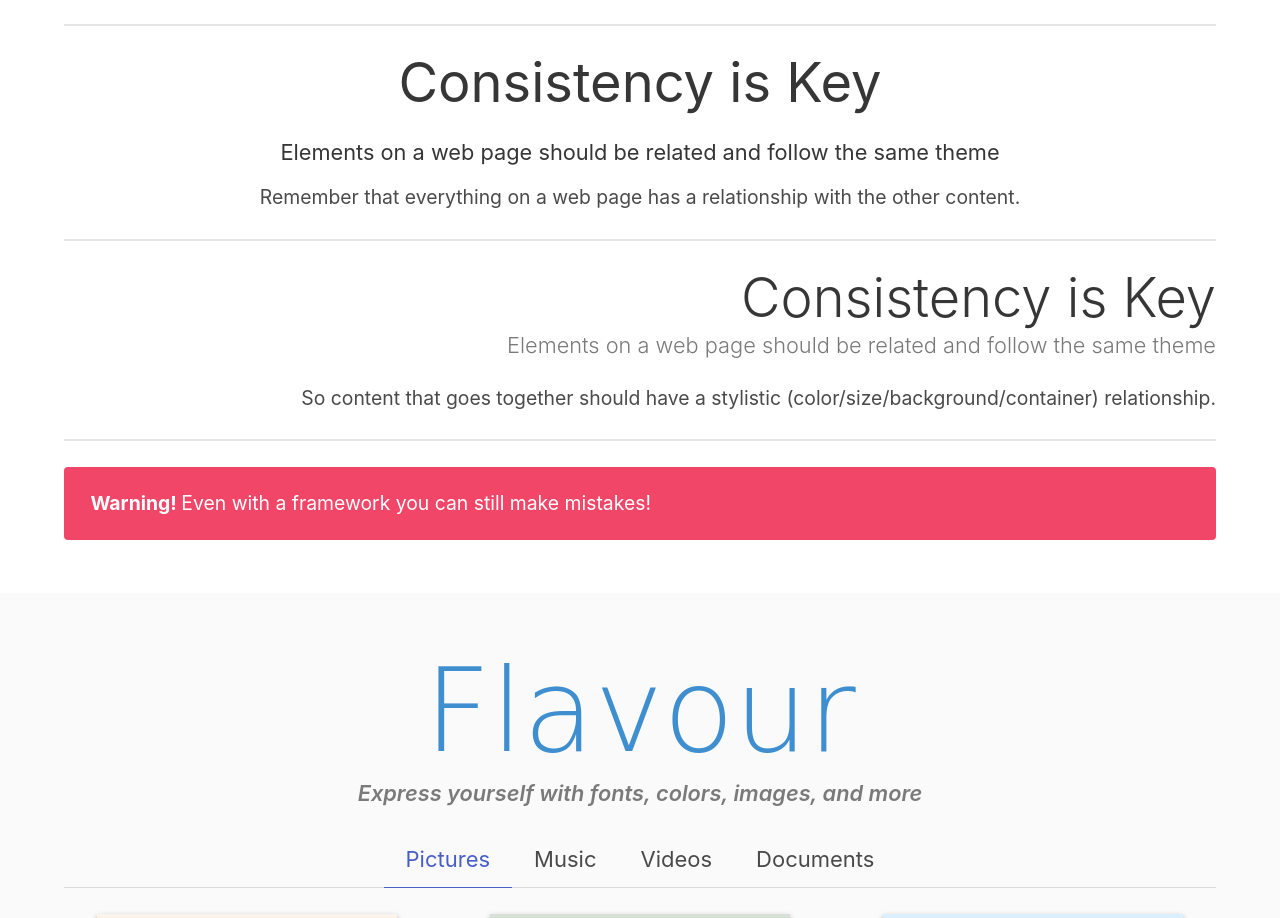
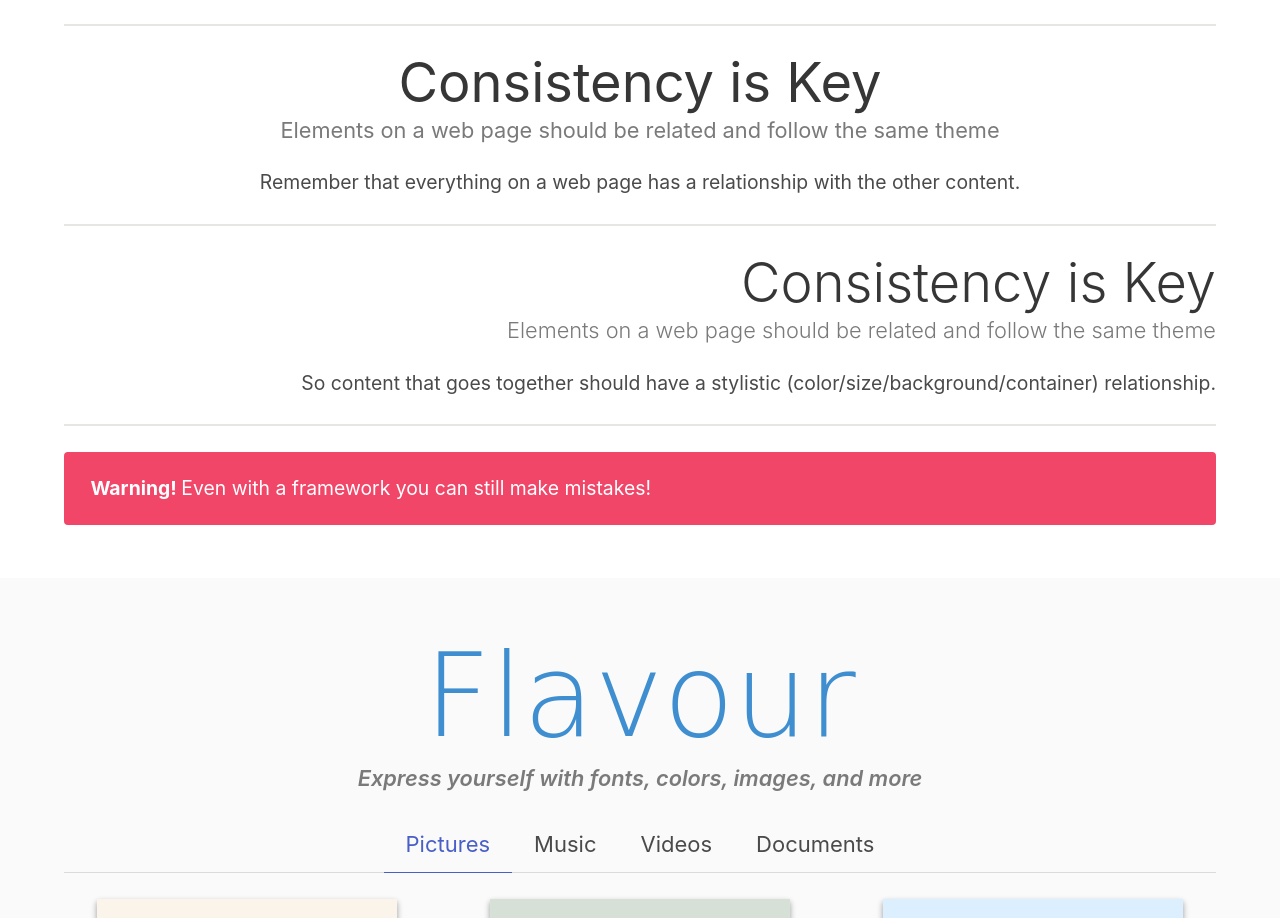
Before and after one commit to jdmar3-comp426/a02-johnszhu-comp, a website: page index.html in a window 1280 px wide. Shown: the part 1716-2634 px from the top of the page. Drawn offline with nearby package versions, Linux system fonts and the light colour scheme; a web font is replaced by a local one.

Commit message:
actually fixed this time

```diff
--- a/index.html
+++ b/index.html
@@ -66,7 +66,7 @@
         <hr>
         <div class="content has-text-centered">
             <h1 class="title has-text-weight-normal">Consistency is Key</h1>
-            <h5 class=" has-text-weight-normal">Elements on a web page should be related and follow the same theme</h5>
+            <h5 class="subtitle has-text-grey has-text-weight-normal">Elements on a web page should be related and follow the same theme</h5>
             <p>
 	    	Remember that everything on a web page has a relationship with the other content.
 	    </p>
```
